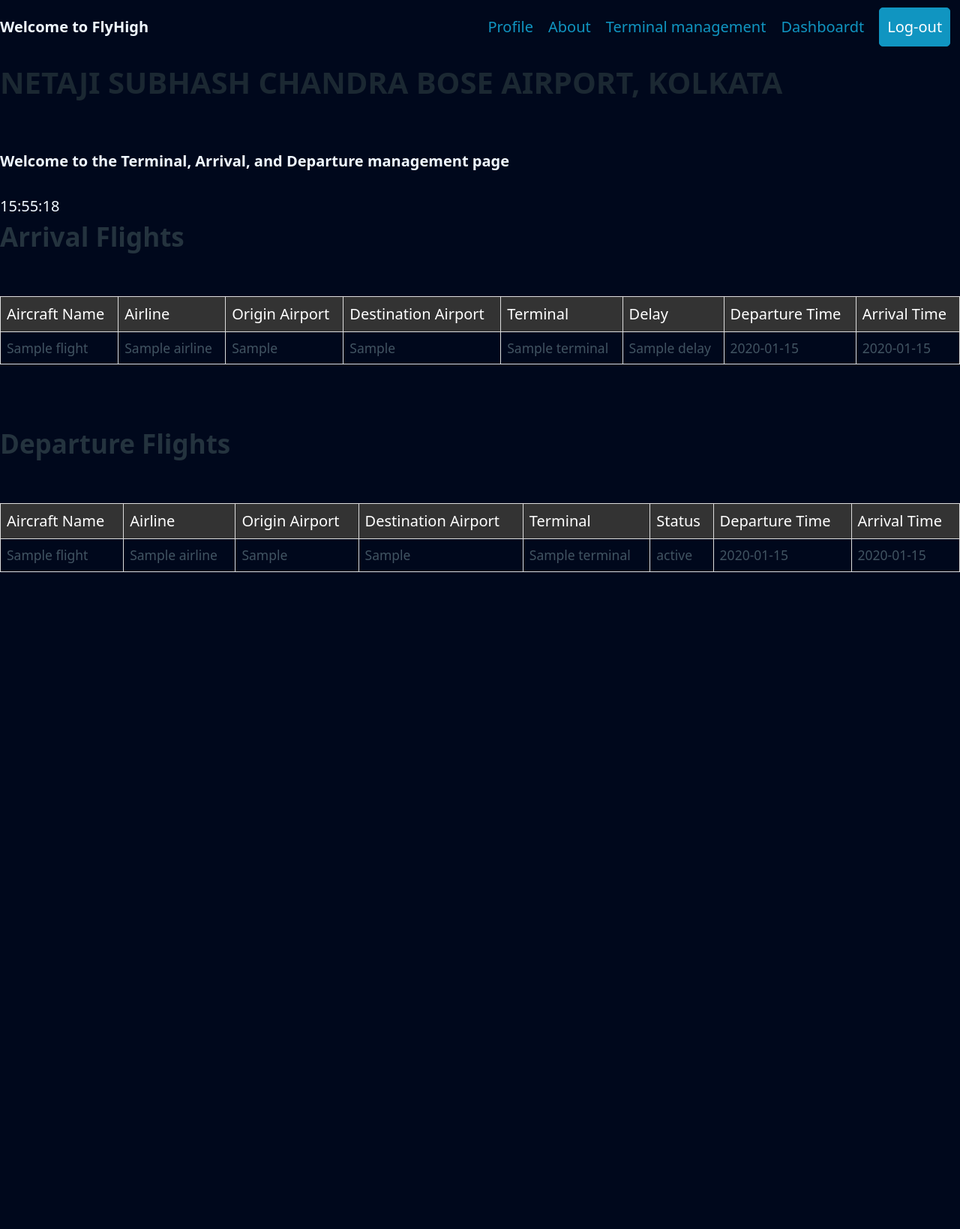
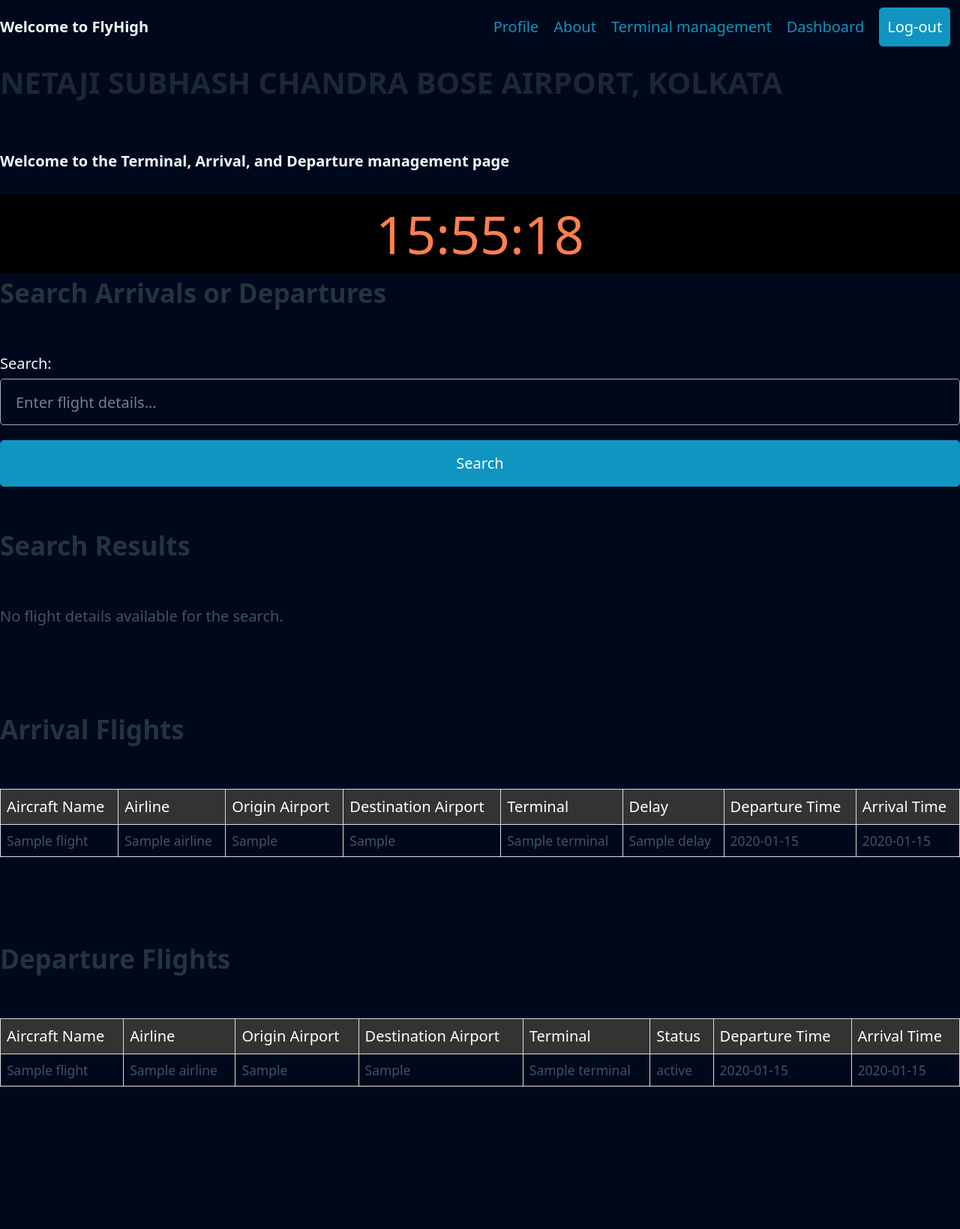
Before and after one commit to DebosmitaBedajna/ATMS, a Flask app: template OATMS/templates/arrivals_departures.html in a window 1280 px wide. Shown: the whole page at 75% size. Before the commit the page ends 763 px from the top, so only its background shows below. Run offline with Flask 3, Linux system fonts and the light colour scheme; the template is opened without the code that fills it: most values are stand-ins (such as "Sample title", 1, 10 or a date in 2020); some libraries are stand-ins or nearby versions.

Commit message:
Mostly, all done

```diff
--- a/OATMS/app.py
+++ b/OATMS/app.py
@@ -49,16 +49,15 @@
     session.pop('username', None)
     return redirect('/')
 
-if __name__ == '__main__':
-    with app.app_context():
-        db.create_all()
-    app.run(host='0.0.0.0', port=5000, debug=True)
-
 def weatherData():
     #url = "https://api.weatherapi.com/v1/current.json?key=2eb13cf49a934aabb3b74217230611&q=Kolkata&aqi=yes"
     #data = post(url)
 
     return jsonify({}) #data.json()
+
+@app.route('/profile')
+def profile():
+    return render_template('profile.html')
 
 @app.route('/send_message', methods=['POST'])
 def send_message():
@@ -72,6 +71,13 @@
 def get_messages():
     return jsonify({'messages': chat_messages})
 
+@app.route('/arrivals_departures')
+def arrivals_departures():
+    arrival_flight_details = get_arrivals()
+    departure_flight_details = get_departures()
+    return render_template('arrivals_departures.html', arr_flight_details=arrival_flight_details, dept_flights_details=departure_flight_details)
+
+
 def get_flight_data():
     api.set_flight_tracker_config(FlightTrackerConfig(limit="30"))
     flights = api.get_flights()
@@ -83,3 +89,72 @@
             flight.name = flight_details['aircraft']['model']['text']
             lst.append(flight)
     return lst
+
+arr_flight_details = []
+dept_flights_details=[]
+airports = api.get_airports()
+airport_details = api.get_airport_details('CCU')
+def get_arrivals():
+
+    for flight in airport_details['airport']['pluginData']['schedule']['arrivals']['data']:
+        flight_info = {
+            'Aircraft Name':flight['flight']['aircraft']['model']['text'],
+            'Airline': flight['flight']['airline']['name'],
+            'Origin Airport': flight['flight']['airport']['origin']['name'],
+            'Destination Airport': "Kolkata Netaji Subhas Chandra Bose Airport",
+            'Terminal':flight['flight']['airport']['origin']['info']['terminal'],
+            'Delay': flight['flight']['status']['text'],
+            'Departure Time': flight['flight']['time']['scheduled']['departure'],
+            'Arrival Time': flight['flight']['time']['scheduled']['arrival']
+        }
+
+        arr_flight_details.append(flight_info)
+
+
+    return  arr_flight_details
+
+
+def get_departures():
+    for flight in airport_details['airport']['pluginData']['schedule']['departures']['data']:
+        flight_info = {
+            'Aircraft Name': flight['flight']['aircraft']['model']['text'],
+            'Airline': flight['flight']['airline']['name'],
+            'Origin Airport': "Kolkata Netaji Subhas Chandra Bose Airport",
+            'Destination Airport': flight['flight']['airport']['destination']['name'],
+            'Terminal': flight['flight']['airport']['destination']['info']['terminal'],
+            'Status':  flight['flight']['status']['text'],
+            'Departure Time':  flight['flight']['time']['scheduled']['departure'],
+            'Departure Time': flight['flight']['time']['scheduled']['arrival']
+        }
+
+        dept_flights_details.append(flight_info)
+
+    return dept_flights_details
+
+def perform_search(search_input):
+    search_results = []
+
+    for flight in arr_flight_details:
+        if search_input.lower() in flight['Aircraft Name'].lower() or search_input.lower() in flight['Airline'].lower():
+            search_results.append(flight)
+
+    for flight in dept_flights_details:
+        if search_input.lower() in flight['Aircraft Name'].lower() or search_input.lower() in flight['Airline'].lower():
+            search_results.append(flight)
+
+    return search_results
+
+from flask import request, render_template
+
+@app.route('/search', methods=['POST'])
+def search():
+    search_input = request.form.get('searchInput')
+    search_results = perform_search(search_input)
+    return render_template('arrivals_departures.html', arr_flight_details=arr_flight_details, dept_flights_details=dept_flights_details, search_results=search_results)
+
+
+
+if __name__ == '__main__':
+    with app.app_context():
+        db.create_all()
+    app.run(host='0.0.0.0', port=5000, debug=True)
--- a/OATMS/static/css/arrdept.css
+++ b/OATMS/static/css/arrdept.css
@@ -8,8 +8,21 @@
     width: 99%;
     top: 0px;
     z-index: 1;
-  }
+}
 
+main{
+    display: flex;
+    flex-direction: column;
+}
+
+#current-time{
+    display: flex;
+    justify-content: center;
+    font-size: 70px;
+    width: 100%;
+    color: coral;
+    background-color: black;
+}
 table {
     width: 100%;
     border-collapse: collapse;
--- a/OATMS/templates/arrivals_departures.html
+++ b/OATMS/templates/arrivals_departures.html
@@ -22,7 +22,7 @@
                     <li><a href="/profile">Profile</a></li>
                     <li><a href="#">About</a></li>
                     <li><a href="/arrivals_departures">Terminal management</li>
-                    <li><a href="/dashboard">Dashboardt</li>
+                    <li><a href="/dashboard">Dashboard</li>
                     <li><a href="/logout" role="button">Log-out</a></li>
                 </li>
             </ul>
@@ -30,6 +30,43 @@
         <h1> NETAJI SUBHASH CHANDRA BOSE AIRPORT, KOLKATA</h1>
         <p><strong>Welcome to the Terminal, Arrival, and Departure management page</strong></p>
         <div id="current-time"></div>
+        <section>
+            <h2>Search Arrivals or Departures</h2>
+            <form action="/search" method="post">
+                <label for="searchInput">Search:</label>
+                <input type="text" id="searchInput" name="searchInput" placeholder="Enter flight details...">
+                <button type="submit">Search</button>
+            </form>
+            <h2>Search Results</h2>
+                {% if search_results %}
+                    <table>
+                        <th>Aircraft Name</th>
+                        <th>Airline</th>
+                        <th>Origin Airport</th>
+                        <th>Destination Airport</th>
+                        <th>Terminal</th>
+                        <th>Delay</th>
+                        <th>Departure Time</th>
+                        <th>Arrival Time</th>
+                        <tbody>
+                            {% for result in search_results %}
+                            <tr>
+                                <td>{{ result['Aircraft Name'] }}</td>
+                                <td>{{ result['Airline'] }}</td>
+                                <td>{{ result['Origin Airport'] }}</td>
+                                <td>{{ result['Destination Airport'] }}</td>
+                                <td>{{ result['Terminal'] }}</td>
+                                <td>{{ result['Delay'] }}</td>
+                                <td>{{ result['Departure Time'] }}</td>
+                                <td>{{ result['Arrival Time'] }}</td>
+                            </tr>
+                            {% endfor %}
+                        </tbody>
+                    </table>
+                {% else %}
+                    <p>No flight details available for the search.</p>
+                {% endif %}
+            </section>
         <section>
             <h2>Arrival Flights</h2>
             <table>
--- a/OATMS/templates/dashboard.html
+++ b/OATMS/templates/dashboard.html
@@ -24,8 +24,10 @@
         </ul>
         <ul class="nav_list">
           <li>
-            <li><a href="#">Profile</a></li>
+            <li><a href="/profile">Profile</a></li>
             <li><a href="#">About</a></li>
+            <li><a href="/arrivals_departures">Terminal management</li>
+            <li><a href="/dashboard">Dashboard</li>
             <li><a href="/logout" role="button">Log-out</a></li>
           </li>
         </ul>
@@ -33,6 +35,7 @@
       <div id="current-time" style="position: fixed; right: 2px; top:65px; font-size: 40px; z-index: 1;"></div>
       <div class="content">
         <section class="dashboard-item">
+          <h1>Flight Information</h1>
           <div id="radar-container">
             <div class="radar">
               <div class="radar__dot"></div>
--- a/OATMS/templates/profile.html
+++ b/OATMS/templates/profile.html
@@ -19,10 +19,11 @@
           <li>
             <li><a href="/profile">Profile</a></li>
             <li><a href="#">About</a></li>
+            <li><a href="/arrivals_departures">Terminal management</li>
+            <li><a href="/dashboard">Dashboardt</li>
             <li><a href="/logout" role="button">Log-out</a></li>
           </li>
         </ul>
       </nav>
     </main>
-
 </html>
```
Also changed, not shown: OATMS/flightapi.py (+62 -14 lines).
